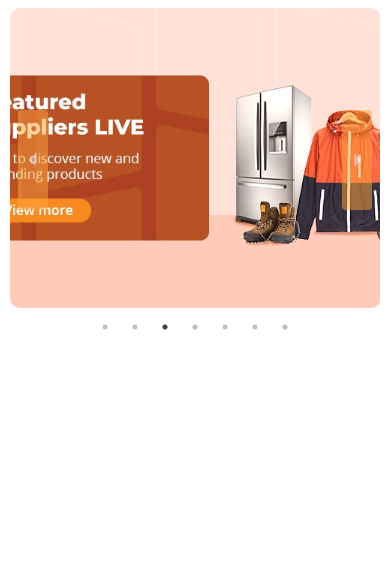
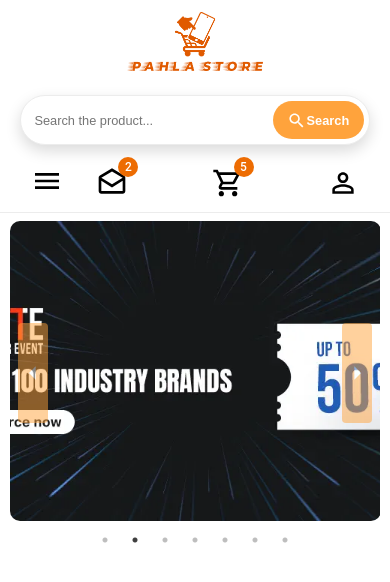
Before and after one commit to almasrafaqat/pahla-b2b, a React (Create React App) app: page / in a window 390 px wide. Shown: the top 582 px of the page. Built offline with nearby package versions, Linux system fonts and the light colour scheme; grey boxes are pictures that could not be loaded.

Commit message:
G State, Mobile Header

```diff
--- a/src/component/header-mobile/header-mobile.component.jsx
+++ b/src/component/header-mobile/header-mobile.component.jsx
@@ -1,13 +1,75 @@
+import { useGlobalState } from "../../context/GlobalStates";
+import { CloseIcon, DraftIcon, FacebookIcon, InstagramIcon, Link, LocationIcon, TelephoneIcon, TwitterIcon, YoutubeIcon } from "../../globalStyle";
+import Navbar from "../navbar/navbar.component";
+import { Container, CopyRightContainer, FlexContainer, Head, HeaderBody, HeaderFooter, HeaderMobileSection, IconBg, InfoContainer, Logo, SocialContainer } from "./header-mobile.style";
 
 
 
 const HeaderMobile = () => {
-
+  const {  setIsMenuOpen } = useGlobalState();
   return (
-    <>
-
-
-    </>
+    <HeaderMobileSection>
+      <Container>
+        <Head>
+          <Logo>
+            <img src="./img/logo/pahla-store-logo.png" alt="newyousportslogo" />
+          </Logo>
+          <CloseIcon onClick={() => {
+            setIsMenuOpen((boolen) => !boolen);
+          }} />
+        </Head>
+        <HeaderBody>
+          <Navbar />
+        </HeaderBody>
+        <HeaderFooter>
+          <InfoContainer>
+            <FlexContainer>
+              <LocationIcon />
+              <span style={{ fontSize: "14px" }}>Kashmir Road Pacca Garah Sialkot, Pakistan</span>
+            </FlexContainer>
+            <FlexContainer>
+              <DraftIcon primary="true" size="true" />
+              <Link to="mailto:info@newyousports.pk">info@newyousports.pk</Link>
+            </FlexContainer>
+            <FlexContainer>
+              <TelephoneIcon />
+              <Link to="tel:1-562-867-5309">+92-3157961436</Link>
+            </FlexContainer>
+          </InfoContainer>
+          <SocialContainer>
+            <b>Follow Us</b>
+            <FlexContainer>
+              <Link>
+                <IconBg>
+                  <FacebookIcon />
+                </IconBg>
+              </Link>
+              <Link>
+                <IconBg>
+                  <YoutubeIcon />
+                </IconBg>
+              </Link>
+              <Link>
+                <IconBg>
+                  <TwitterIcon />
+                </IconBg>
+              </Link>
+              <Link>
+                <IconBg>
+                  <InstagramIcon />
+                </IconBg>
+              </Link>
+            </FlexContainer>
+            <CopyRightContainer>
+              <FlexContainer>
+                Copyright 2023 - {new Date().getFullYear()} © New You Sports. All
+                rights reserved.Powered by AlmasThemes.
+              </FlexContainer>
+            </CopyRightContainer>
+          </SocialContainer>
+        </HeaderFooter>
+      </Container>
+    </HeaderMobileSection>
   );
 };
 
--- /dev/null
+++ b/src/component/header-mobile/header-mobile.style.jsx
@@ -0,0 +1,87 @@
+import styled from "styled-components";
+
+
+export const HeaderMobileSection = styled.section`
+  position: fixed;
+  top: 0;
+  left: 0;
+  width: 100%;
+  max-width: 350px;
+  height: 100vh;
+  z-index: 9999;
+
+`;
+
+export const Container = styled.div`
+    background-color: ${({ theme }) => theme.colors.white};
+    height: 100%;
+    width: 100%;
+    padding: 20px 10px 0 10px;
+    line-height: 20px;
+    overflow-y: auto;
+    &::-webkit-scrollbar {
+      width: 0px;
+    }
+`;
+
+export const Head = styled.div`
+  background-color: ${({ theme }) => theme.colors.primary};
+  display: flex;
+  align-items: center;
+  justify-content: space-between;
+  padding: 3px;
+  border-radius: 3px;
+  color: ${({ theme }) => theme.colors.white};
+`;
+
+export const Logo = styled.div`
+    img{
+      max-width: 100px;
+    }
+`;
+
+export const HeaderBody = styled.div`
+  padding: 20px;
+`;
+
+export const HeaderFooter = styled.div`
+
+`;
+
+export const InfoContainer = styled.div`
+  border: 1px solid ${({ theme }) => theme.colors.primary};
+  padding: 20px;
+  margin: 17px 0 50px 0;
+  border-radius: 5px;
+  `;
+
+export const FlexContainer = styled.div`
+  display: flex;
+  align-items: center;
+  gap: 15px;
+  margin: 15px 0px;
+
+ a {
+  color: black;
+ }
+`;
+
+export const SocialContainer = styled.div``;
+
+export const IconBg = styled.div`
+    display: flex;
+    align-items: center;
+    justify-content: center;
+    width: 30px;
+    height: 30px;
+    border-radius: 50%;
+    background:  ${({ theme }) => theme.colors.primary};
+    color: white;
+    cursor: pointer;
+  `;
+
+export const CopyRightContainer = styled.div`
+  margin-top: 30px;
+  font-size: 14px;
+  font-weight: 200;
+`;
--- a/src/component/header/header.components.jsx
+++ b/src/component/header/header.components.jsx
@@ -1,11 +1,14 @@
-import { CartIcon, DraftIcon, IconSearch, Link, SearchContainer, UserIcon } from "../../globalStyle"
+import { Badge } from "@mui/material"
+import { CartIcon, DraftIcon, IconSearch, Link, MenuIcon, SearchContainer, UserIcon } from "../../globalStyle"
 import Button, { BUTTON_TYPE_CLASSES } from "../button/button.component"
 import Input from "../input/input.component"
 import Navbar from "../navbar/navbar.component"
 import { AccountLinks, HeaderSection, Logo, MainContainer, TopHeader } from "./header.style"
+import HeaderMobile from "../header-mobile/header-mobile.component";
+import { useGlobalState } from "../../context/GlobalStates";
 
 const Header = () => {
-
+  const { isMenuOpen, setIsMenuOpen } = useGlobalState();
   return (
     <HeaderSection>
       <MainContainer>
@@ -17,14 +20,33 @@ const Header = () => {
               <IconSearch />Search
             </Button>
           </SearchContainer>
+
           <AccountLinks>
-            <DraftIcon />
-            <CartIcon />
+            <div className="Mobile" onClick={() => {
+              setIsMenuOpen((boolen) => !boolen);
+            }}>
+              <span>
+                {!isMenuOpen && <MenuIcon />}
+              </span>
+            </div>
+            <span>
+              <Badge badgeContent="2" color="warning">
+                <DraftIcon />
+              </Badge>
+            </span>
+            <span>
+              <Badge badgeContent="5" color="warning">
+                <CartIcon />
+              </Badge>
+            </span>
             <UserIcon />
           </AccountLinks>
         </TopHeader>
       </MainContainer>
-      <Navbar/>
+      <div className="Desktop">
+        <Navbar />
+      </div>
+      {isMenuOpen && <HeaderMobile/>}
     </HeaderSection>
   )
 }
--- a/src/component/header/header.style.jsx
+++ b/src/component/header/header.style.jsx
@@ -1,5 +1,5 @@
 import styled from "styled-components";
-import { Mobile } from "../../responsive";
+import { IpadTablets, Mobile } from "../../responsive";
 
 export const HeaderSection = styled.section``;
 
@@ -17,7 +17,8 @@ export const TopHeader = styled.header`
   align-items: center;
   justify-content: space-between;
 
-  ${Mobile({maxWidth: "100%", border: "1px solid"})}
+  ${Mobile({ maxWidth: "100%", flexDirection: "column", gap: "20px" })}
+  ${IpadTablets({ maxWidth: "100%", flexDirection: "column", gap: "20px" })}
 
 `;
 
@@ -29,10 +30,16 @@ export const Logo = styled.img`
 
 
 export const AccountLinks = styled.div`
-    svg{
-      margin-right: 15px;
+    display: flex;
+    align-items: center;
+    justify-content: space-around;
+    span{
+      margin-right: 50px;
     }
-    svg:last-child {
+    span:last-child {
     margin-right: 0;
-  }
+    }
+
+  ${Mobile({ width: "98%" })}
+  ${IpadTablets({ width: "98%" })}
 `;
--- a/src/component/navbar/navbar.component.jsx
+++ b/src/component/navbar/navbar.component.jsx
@@ -1,5 +1,5 @@
 import React from 'react'
-import {  HeaderWrapper, IconBody, IconsContainer, NavbarContainer, Navigation } from './navbar.style'
+import { HeaderWrapper, IconBody, IconsContainer, NavbarContainer, Navigation } from './navbar.style'
 import { Link, QuotationIcon, SampleIcon } from '../../globalStyle'
 
 
@@ -30,6 +30,7 @@ const Navbar = () => {
               <span style={{ marginLeft: "5px" }}>Request for Sample</span>
             </IconsContainer>
           </Link>
+
         </IconBody>
       </HeaderWrapper>
     </NavbarContainer>
--- /dev/null
+++ b/src/context/GlobalStates.js
@@ -0,0 +1,22 @@
+import { createContext, useContext, useState } from "react"
+
+
+const GlobalState = createContext();
+
+export const GlobalStateProvider = ({children}) => {
+
+  /**Open Sidebar for Mobile View */
+  const [isMenuOpen, setIsMenuOpen] = useState(false);
+
+  const value = {
+    isMenuOpen,
+    setIsMenuOpen,
+  }
+
+  return <GlobalState.Provider value={value}>{children}</GlobalState.Provider>
+
+}
+
+export const useGlobalState = () => {
+  return useContext(GlobalState);
+}
--- a/src/globalStyle.js
+++ b/src/globalStyle.js
@@ -1,7 +1,8 @@
-import { AddTask, ArrowLeftOutlined, ArrowRightOutlined, DevicesFold, DraftsOutlined, PeopleAltOutlined, SearchOutlined, ShoppingBasket } from "@mui/icons-material";
+import { AddTask, ArrowLeftOutlined, ArrowRightOutlined, ClearSharp, DevicesFold, DraftsOutlined, Facebook, Instagram, MenuOutlined, PersonOutline, PlaceOutlined, SearchOutlined, ShoppingCartOutlined, TtyOutlined, Twitter, YouTube } from "@mui/icons-material";
 import { NavLink } from "react-router-dom";
 import styled, { createGlobalStyle } from "styled-components";
 import { IpadTablets, Mobile } from "./responsive";
+
 
 export const GlobalStyle = createGlobalStyle`
 
@@ -81,17 +82,18 @@ export const IconSearch = styled(SearchOutlined)`
   font-size: 1.2rem!important;
 `
 
-export const CartIcon = styled(ShoppingBasket)`
+export const CartIcon = styled(ShoppingCartOutlined)`
   font-size: 2rem!important;
   cursor: pointer;
 `;
-export const UserIcon = styled(PeopleAltOutlined)`
+export const UserIcon = styled(PersonOutline)`
   font-size: 2rem!important;
   cursor: pointer;
 `;
 export const DraftIcon = styled(DraftsOutlined)`
-  font-size: 2rem!important;
+  font-size: ${(props) => props.size ? '1.5rem' : '2rem'}!important;
   cursor: pointer;
+  color: ${(props) => props.primary ? ({ theme }) => theme.colors.primary : 'black'};
 `;
 export const QuotationIcon = styled(AddTask)`
   font-size: 2rem!important;
@@ -101,15 +103,48 @@ export const SampleIcon = styled(DevicesFold)`
   font-size: 2rem!important;
   cursor: pointer;
 `;
+export const MenuIcon = styled(MenuOutlined)`
+  font-size: 2rem!important;
+  cursor: pointer;
+`;
+export const CloseIcon = styled(ClearSharp)`
+  cursor: pointer;
+
+  &:hover {
+      transform: scale(1.4);
+      transition: all 0.3s ease-in-out;
+    }
+`;
+
+export const LocationIcon = styled(PlaceOutlined)`
+    color: ${({ theme }) => theme.colors.primary};
+  `;
+
+
+export const TelephoneIcon = styled(TtyOutlined)`
+    color: ${({ theme }) => theme.colors.primary};
+  `;
+
+export const FacebookIcon = styled(Facebook)``;
+
+export const YoutubeIcon = styled(YouTube)``;
+
+export const TwitterIcon = styled(Twitter)``;
+
+export const InstagramIcon = styled(Instagram)``;
+
 
 export const SearchContainer = styled.div`
-  border: 1px solid ${({theme}) => theme.colors.border};
+  border: 1px solid ${({ theme }) => theme.colors.border};
   padding: 5px;
   border-radius: 25px;
-  background-color: ${({theme}) => theme.colors.white}; ;
+  background-color: ${({ theme }) => theme.colors.white}; ;
   height: 50px;
-  width: 500px;
+  width: 50%;
   display: flex;
   justify-content: space-between;
-  box-shadow: ${({theme}) => theme.colors.shadow};
+  box-shadow: ${({ theme }) => theme.colors.shadow};
+
+  ${Mobile({ width: "95%" })}
+  ${IpadTablets({ width: "95%" })}
 `;
--- a/src/index.js
+++ b/src/index.js
@@ -2,11 +2,15 @@ import React from 'react';
 import ReactDOM from 'react-dom/client';
 import './index.css';
 import App from './App';
+import { GlobalStateProvider } from './context/GlobalStates';
 
 
 const root = ReactDOM.createRoot(document.getElementById('root'));
 root.render(
   <React.StrictMode>
-    <App />
+    <GlobalStateProvider>
+      <App />
+    </GlobalStateProvider>
+
   </React.StrictMode>
 );
--- a/src/pages/HomePage.jsx
+++ b/src/pages/HomePage.jsx
@@ -7,9 +7,8 @@ import Header from '../component/header/header.components';
 const HomePage = () => {
   return (
     <>
-      <div className="Desktop">
-        <Header />
-      </div>
+
+      <Header />
       <PrimarySlider />
     </>
   )
```
Also changed, not shown: src/component/navbar/navbar.style.jsx (+17 -2 lines).
